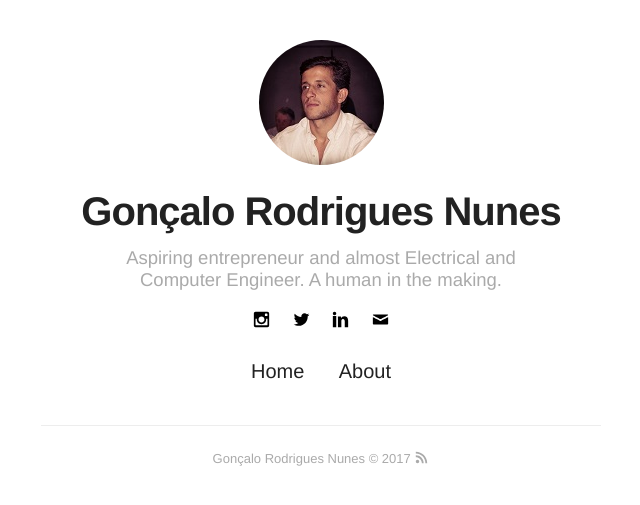
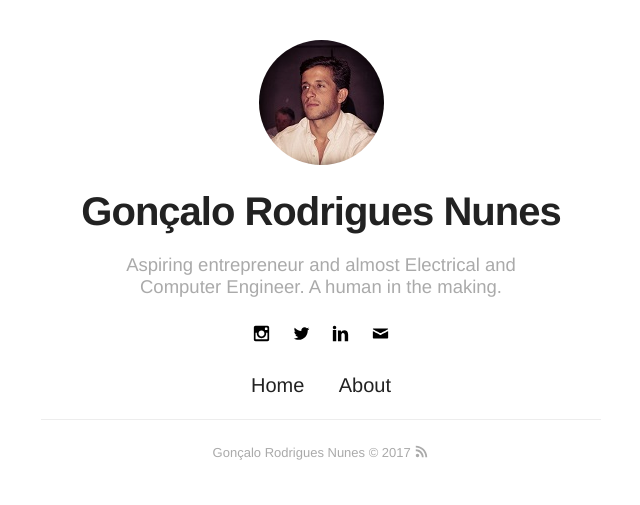
Before and after one commit to Gorbyy/gorbyy.github.io, a Jekyll site: the page built from index.html, in a window 1280 px wide. Shown: the top 505 px of the page, without its empty margins (319-959 px from the left). Built offline with Jekyll 4.4.1, drawn with Linux system fonts in a browser that asks for light colours; the list of posts is cut into pages by our own code.

Commit message:
Fix some CSS

```diff
--- a/_sass/base/general.sass
+++ b/_sass/base/general.sass
@@ -38,7 +38,7 @@
 	line-height: 1.7
 	color: $alpha
 	font-weight: 300
-	margin-bottom: 20px
+	margin-bottom: 16px
 	letter-spacing: 0.4px
 
 	@media #{$mobile}
--- a/_sass/components/header.sass
+++ b/_sass/components/header.sass
@@ -17,7 +17,7 @@
 
     > .title
         font-size: 4rem
-        margin: 20px 0 13px
+        margin: 20px 0 20px
 
     > .description
         font-size: 1.85rem
--- a/_sass/components/nav.sass
+++ b/_sass/components/nav.sass
@@ -1,6 +1,7 @@
 .nav,
 .nav-home
     margin-top: 20px
+    margin-bottom: 20px
     text-align: center
 
     > .list
--- a/_sass/components/social-links.sass
+++ b/_sass/components/social-links.sass
@@ -1,6 +1,6 @@
 .social-links
-    margin-top: 13px
-    margin-bottom: 0px
+    margin-top: 20px
+    margin-bottom: 20px
 
     > .link
         margin: 0
--- a/_sass/pages/home-blog-projects.sass
+++ b/_sass/pages/home-blog-projects.sass
@@ -3,7 +3,6 @@
 .projects
 
     > .list
-        padding-top: 20px
         position: relative
 
 .home > .list,
```
